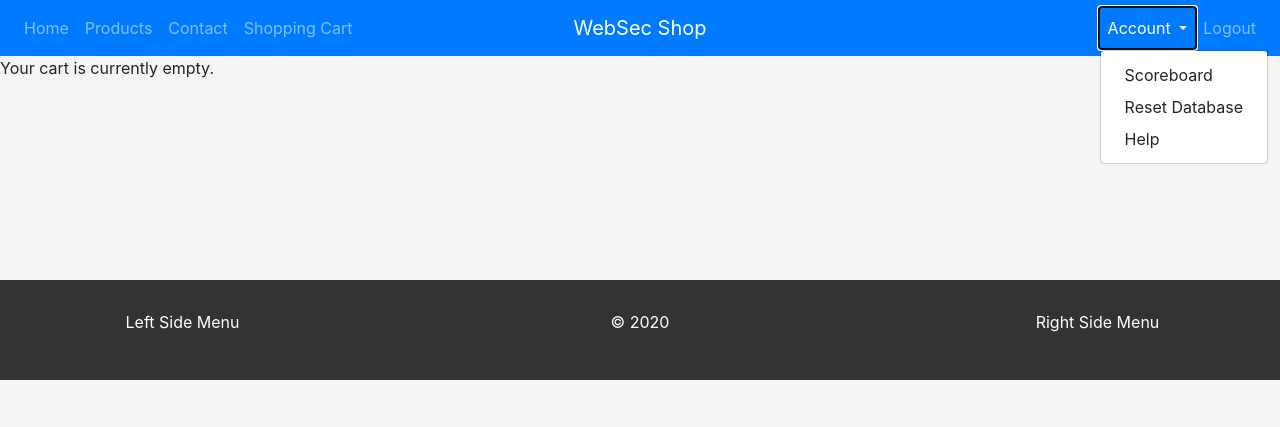
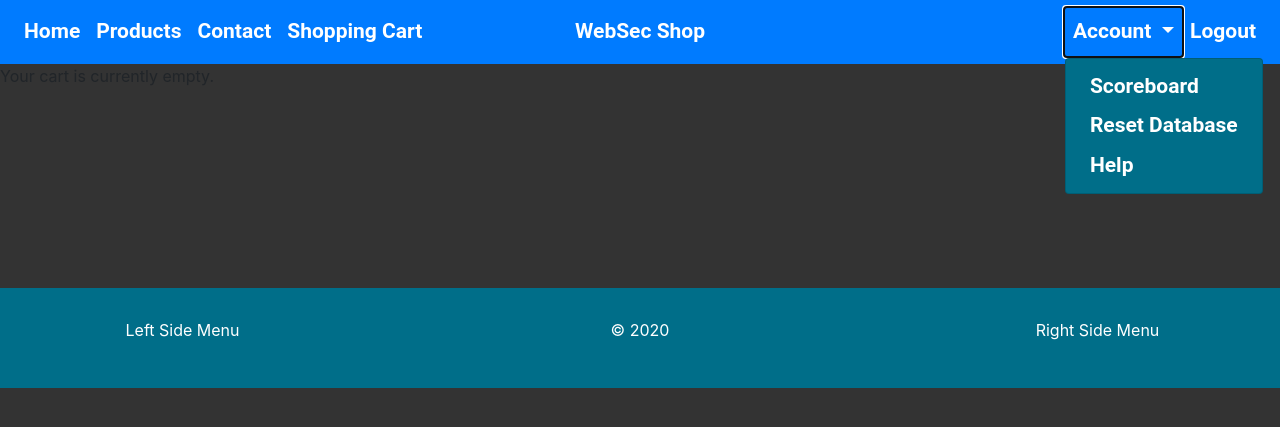
Before and after one commit to brotSchimmelt/websec, a PHP site: page /shop/cart.php in a window 1280 px wide, after a click on "Account". Shown: the top 427 px of the page. Run offline with PHP 8.4, Linux system fonts and the light colour scheme.

Commit message:
add comments

```diff
--- a/shop/resources/css/custom.css
+++ b/shop/resources/css/custom.css
@@ -1,25 +1,49 @@
+/*
+WWU colors:
+  green WWU: #7AB51D
+  blue WWU: #006E89
+  red ERCIS: #852339
+  grey ERCIS: #8C9598
+  dark grey: #666666
+*/
+
+/* TODO:
+difference between .class and class in css
+(look at "body" and ".dropdown-menu")
+*/
+
+
+
+/* main background color for the site */
 body {
-  background: #f4f4f4;
+  background: #333333;
 }
 
+/* color for the navbar on the main page */
+#defaultNav {
+  background: #7AB51D !important; /* !important is needed to securely overwrite bootstrap values */
+}
+
+/* color and other properties for the letters in the navbar */
+nav a {
+  color: #ffffff !important;
+  font-family: Roboto !important;
+  font-size: 21px !important;
+  font-weight: bold !important;
+}
+
+/* background color for the dropdown menu */
+.dropdown-menu {
+  background: #006E89;
+}
+
+/* properties for the jumbotron container */
 .jumbotron {
   min-height: 550px;
   margin-bottom: 0px;
 }
 
-#login_card {
-  margin-top: 30px;
-}
-
-.two_button {
-  width:300px;
-  display:inline-block;
-  overflow: auto;
-  white-space: nowrap;
-  margin-top: 20px;
-
-}
-
+/* search box field on the products page */
 .search_box {
   width: 80%;
   margin-top: 20px;
@@ -29,9 +53,10 @@
 
 }
 
+/* properties for the main footer */
 #main_footer {
   width: 100%;
-  background: #333333;
+  background: #006E89;
   color: #ffffff;
   text-align: center;
   padding: 30px;
```
